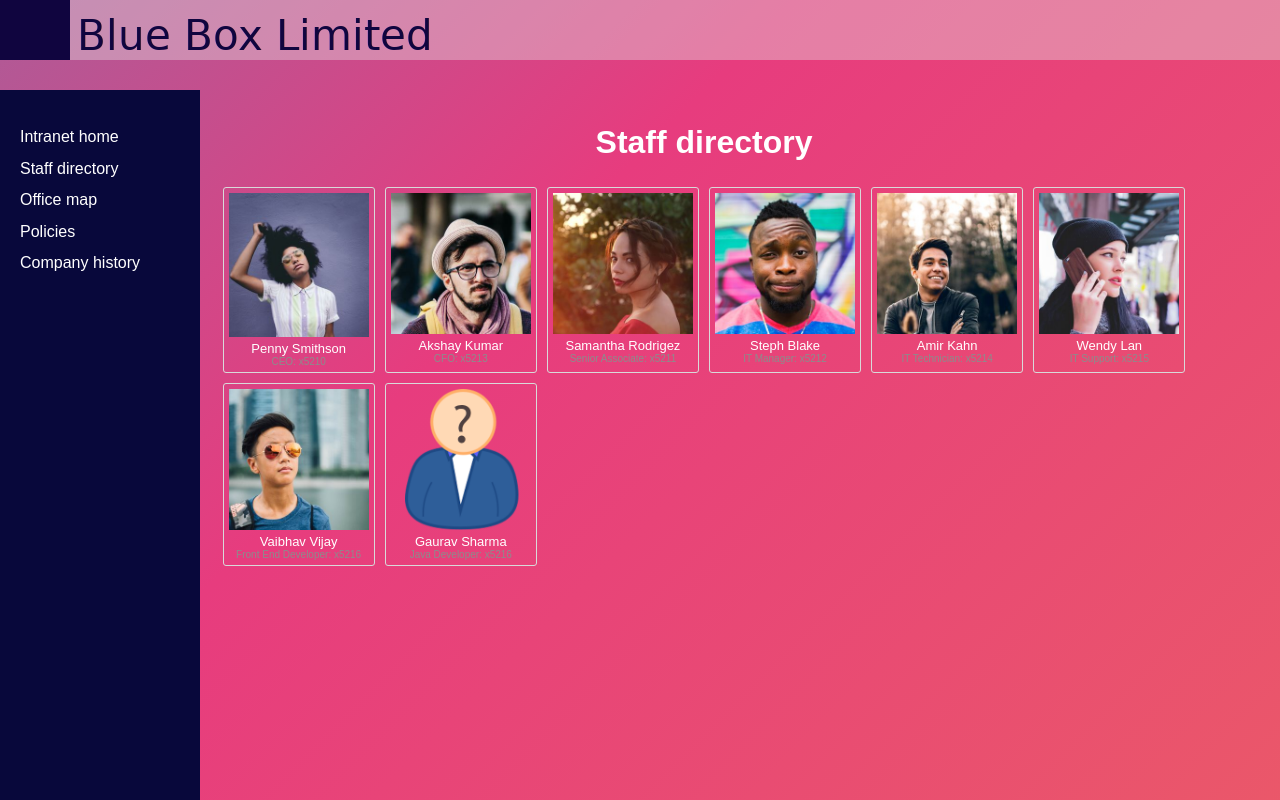
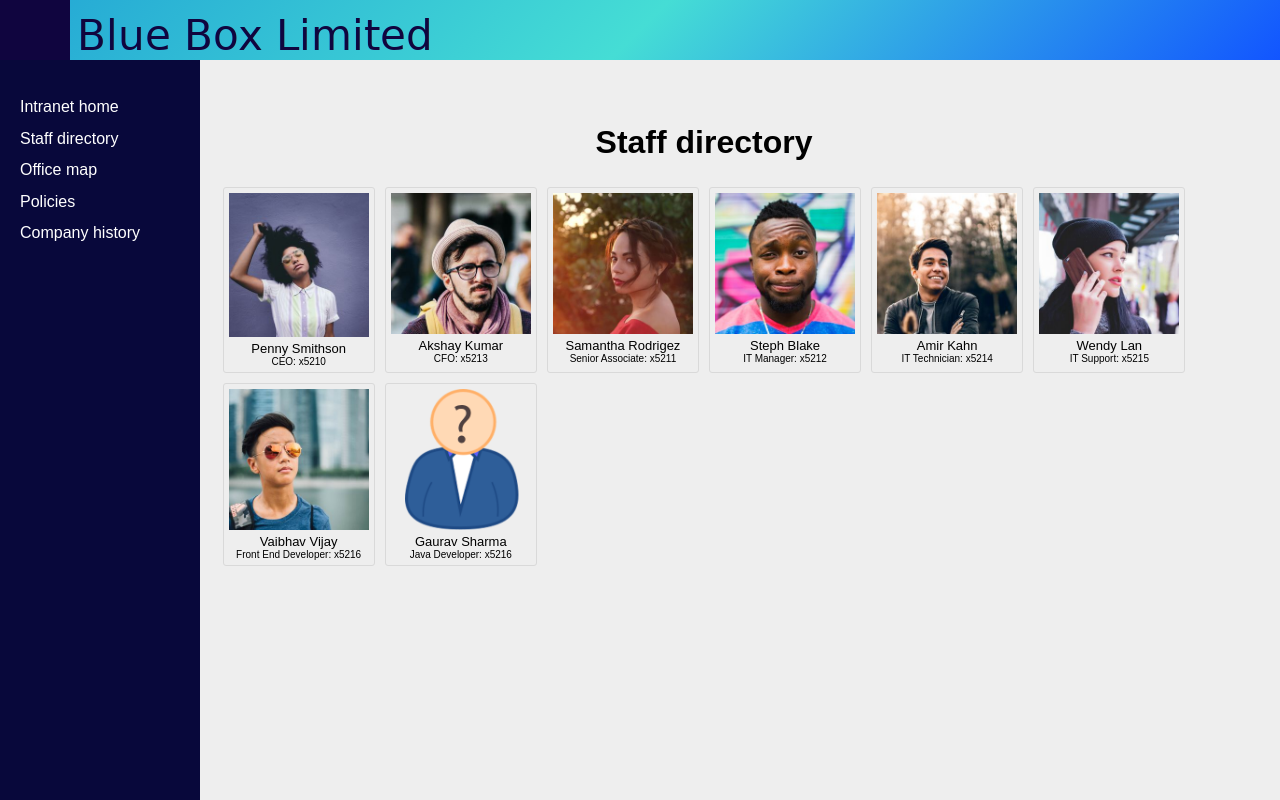
Before and after one commit to joncojonathan/mocktranet, a plain HTML site: page web/directory.html in a window 1280 px wide. Drawn offline with Linux system fonts and the light colour scheme.

Commit message:
Update CSS

```diff
--- a/web/css/site.css
+++ b/web/css/site.css
@@ -3,10 +3,9 @@ body {
 	width: 100%;
 	height: 100vh;
 	font-family: "Exo", sans-serif;
-	color: #fff;
-	background: linear-gradient(-45deg, #ee7752, #e73c7e, #23a6d5, #23d5ab);
-	background-size: 400% 400%;
-	animation: gradientBG 15s ease infinite;
+	color: #000000;
+	background-color: #eeeeee;
+
 }
 
 @keyframes gradientBG {
@@ -37,8 +36,9 @@ div.banner{
 
 }
 #bgh {
-	background:rgba(225,225,225,.4);
-
+	background: linear-gradient(-45deg, #1255ff, #45ddd5, #23a6d5 );
+	background-size: 100% 100%;
+	/*animation: gradientBG 5s ease infinite;*/
 }
 
 .center {
@@ -51,7 +51,7 @@ div.banner{
 	background: #08083b ;
 	width: 200px;
 	height: 100%;
-	margin-top: 90px;
+	margin-top: 60px;
 	position: fixed;
 	color:white;
 	top:0;
@@ -112,5 +112,5 @@ a:hover{
 	display: block;
 	text-align: center;
 	font-size: 10px;
-	color: hsl(0,0%,55%);
+	color: #000000;
 }
```
